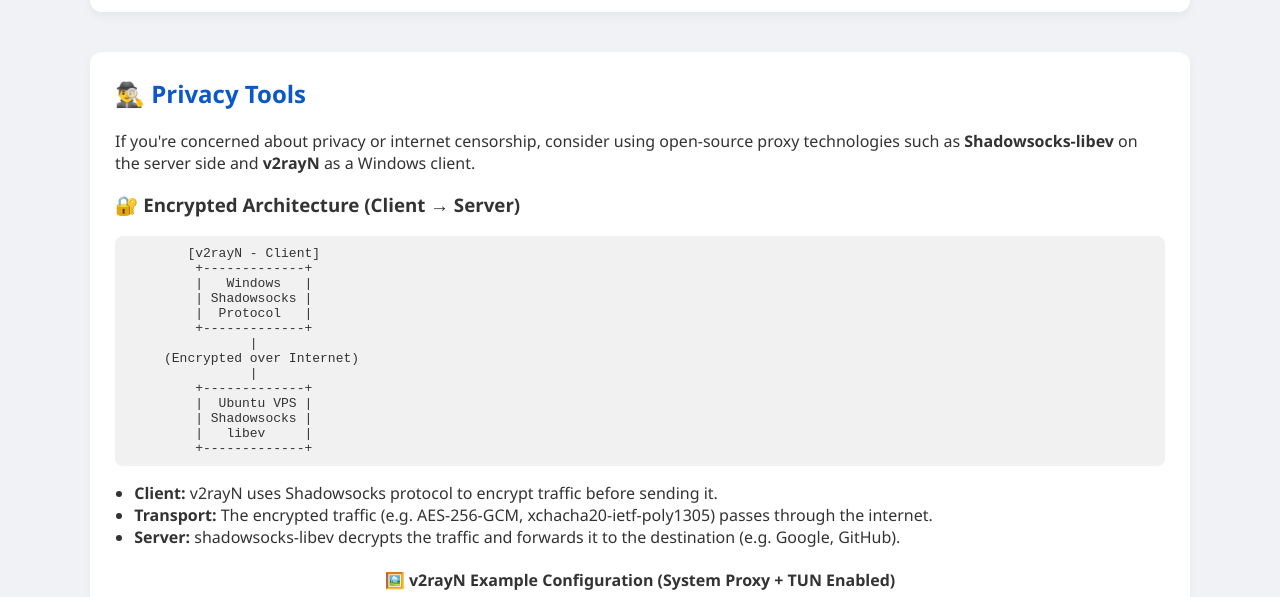
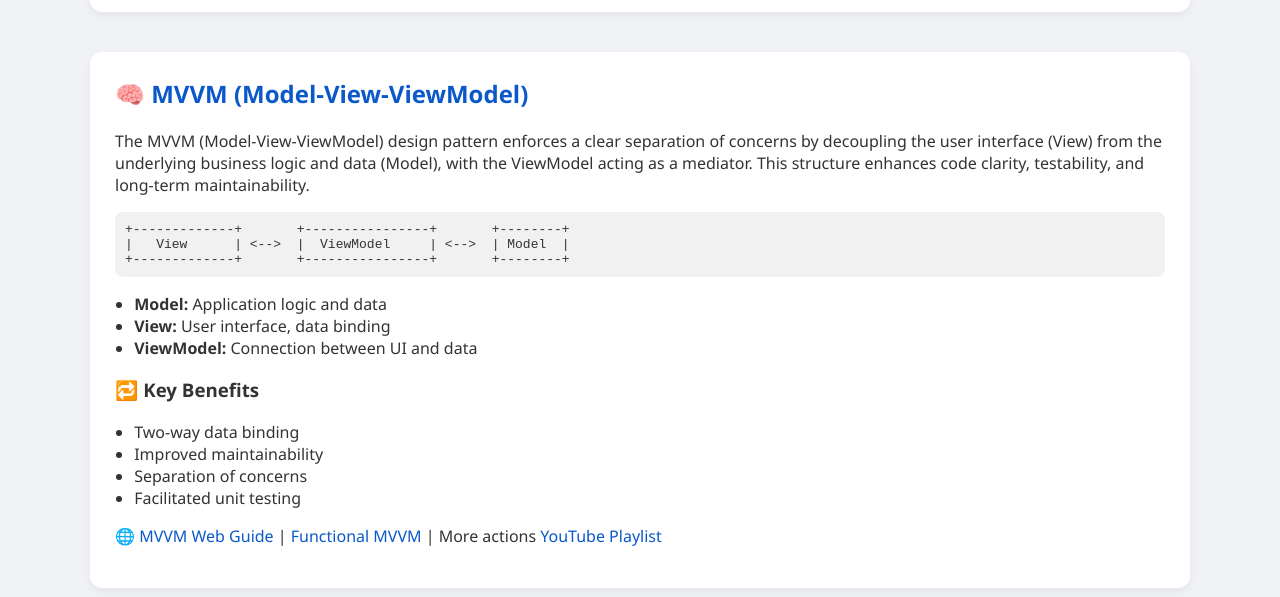
Before and after one commit to michele-tn/michele-tn, a plain HTML site: page index.html in a window 1280 px wide. Shown: the part 1670-2267 px from the top of the page. Drawn offline with Linux system fonts and the light colour scheme.

Commit message:
Update index.html

```diff
--- a/index.html
+++ b/index.html
@@ -171,7 +171,33 @@
 <a href="https://gist.github.com/michele-tn/72e98318c1994baec01c6247510ccdb9"><img src="https://img.shields.io/badge/GIST-Google%20Dorking-orange?style=for-the-badge"/></a>
 </div>
 </section>
-
+<!-- MVVM!!! >> -->
+<section>
+<h2>🧠 MVVM (Model-View-ViewModel)</h2>
+<p>The MVVM (Model-View-ViewModel) design pattern enforces a clear separation of concerns by decoupling the user interface (View) from the underlying business logic and data (Model), with the ViewModel acting as a mediator. This structure enhances code clarity, testability, and long-term maintainability.</p>
+<pre>
++-------------+       +----------------+       +--------+
+|   View      | <-->  |  ViewModel     | <-->  | Model  |
++-------------+       +----------------+       +--------+
+</pre>
+<ul>
+<li><strong>Model:</strong> Application logic and data</li>
+<li><strong>View:</strong> User interface, data binding</li>
+<li><strong>ViewModel:</strong> Connection between UI and data</li>
+</ul>
+<h3>🔁 Key Benefits</h3>
+<ul>
+<li>Two-way data binding</li>
+<li>Improved maintainability</li>
+<li>Separation of concerns</li>
+<li>Facilitated unit testing</li>
+</ul>
+<p>🌐 <a href="https://giobel.github.io/MVVM/">MVVM Web Guide</a> |
+         <a href="https://github.com/Savelenko/functional-mvvm">Functional MVVM</a> | More actions
+         <a href="https://www.youtube.com/playlist?list=PL0qAPtx8YtJe3WjjoRaB28ZGlX9heBqn3">YouTube Playlist</a>
+</p>
+</section>
+<!-- MVVM!!! << -->
 <section>
 <h2>🕵️‍♂️ Privacy Tools</h2>
 <p>If you're concerned about privacy or internet censorship, consider using open-source proxy technologies such as <strong>Shadowsocks-libev</strong> on the server side and <strong>v2rayN</strong> as a Windows client.</p>
```
